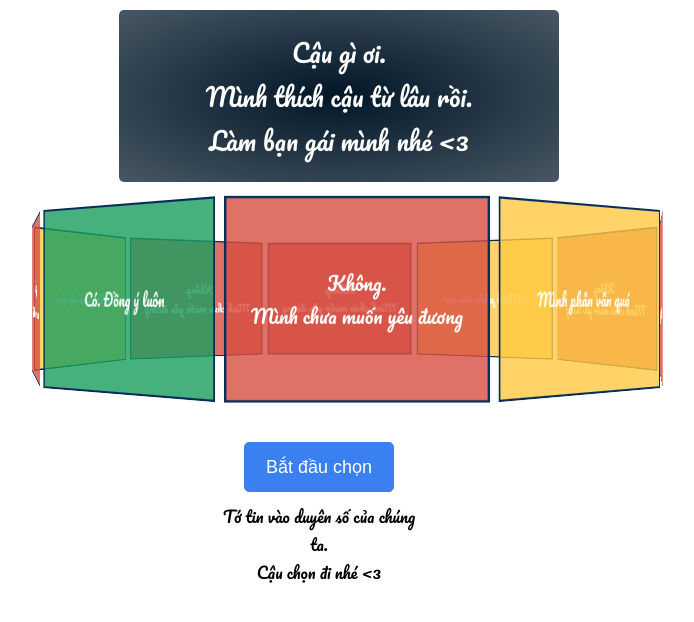
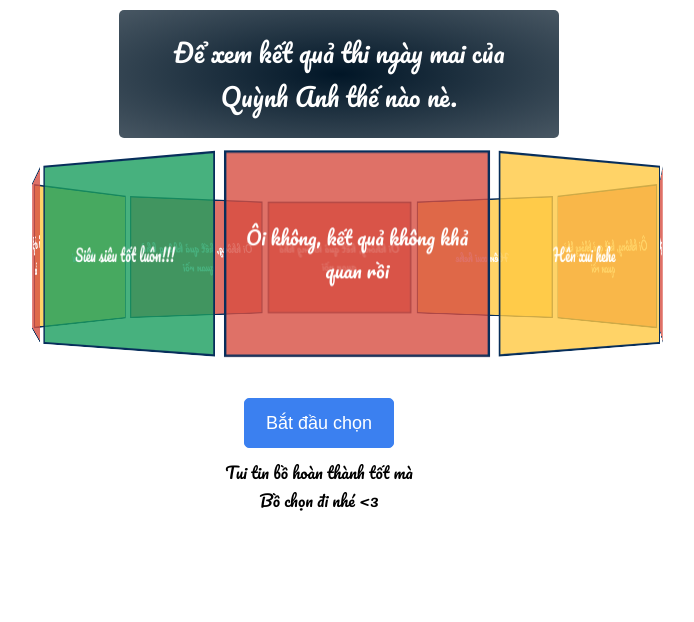
Before and after one commit to HPNChanel/Cachhackfacebook, a plain HTML site: page index.html in a window 1280 px wide. Shown: the whole page, without its empty margins (321-1015 px from the left). Drawn offline with Linux system fonts and the light colour scheme.

Commit message:
Update index.html

```diff
--- a/index.html
+++ b/index.html
@@ -95,18 +95,18 @@
         // }
 
         var carouselData = {
-            description: "Cậu gì ơi. <br/>Mình thích cậu từ lâu rồi. <br/>Làm bạn gái mình nhé <3 ",
+            description: "Để xem kết quả thi ngày mai của Quỳnh Anh thế nào nè.  ",
             items: [
-                { color: "rgba(216, 78, 66, 0.8)", content: "Không. <br/>Mình chưa muốn yêu đương", isTroll: false, text: "Cậu ơi! Đợi chút, chưa xong mà "},
-                { color: "rgba(284, 201, 65, 0.8)", content: "Mình phân vân quá", isTroll: false, text: "Phân vân gì nữa. Đồng ý luôn nhá"},
-                { color: "rgba(216, 78, 66, 0.8)", content: "Không. <br/>Mình chưa muốn yêu đương", isTroll: false, text: "Cậu ơi! Đợi chút, chưa xong mà "},
-                { color: "rgba(216, 78, 66, 0.8)", content: "Không. <br/>Mình chưa muốn yêu đương", isTroll: false, text: "Cậu ơi! Đợi chút, chưa xong mà "},
-                { color: "rgba(284, 201, 65, 0.8)", content: "Mình phân vân quá", isTroll: false, text: "Phân vân gì nữa. Đồng ý luôn nhá"},
-                { color: "rgba(216, 78, 66, 0.8)", content: "Không. <br/>Mình chưa muốn yêu đương", isTroll: false, text: "Cậu ơi! Đợi chút, chưa xong mà "},
-                { color: "rgba(216, 78, 66, 0.8)", content: "Không. <br/>Mình chưa muốn yêu đương", isTroll: false, text: "Cậu ơi! Đợi chút, chưa xong mà "},
-                { color: "rgba(284, 201, 65, 0.8)", content: "Mình phân vân quá", isTroll: false, text: "Phân vân gì nữa. Đồng ý luôn nhá"},
-                { color: "rgba(216, 78, 66, 0.8)", content: "Không. <br/>Mình chưa muốn yêu đương", isTroll: false, text: "Cậu ơi! Đợi chút, chưa xong mà "},
-                { color: "rgba(25, 158, 94, 0.8)", content: "Có. Đồng ý luôn", isTroll: true, text: "Cảm ơn cậu. Tối nay bọn mình đi xem phim nha :))"}
+                { color: "rgba(216, 78, 66, 0.8)", content: "Ôi không, kết quả không khả quan rồi", isTroll: false, text: "Quỳnh Anh ơi! Chưa xong mà. Đợi mấy giây nữa nè"},
+                { color: "rgba(284, 201, 65, 0.8)", content: "Hên xui hehe", isTroll: false, text: "Hên xui cái giề. Quay vào ô Siêu Siêu Tốt đê!!!"},
+                { color: "rgba(216, 78, 66, 0.8)", content: "Ôi không, kết quả không khả quan rồi", isTroll: false, text: "Quỳnh Anh ơi! Chưa xong mà. Đợi mấy giây nữa nè "},
+                { color: "rgba(216, 78, 66, 0.8)", content: "Ôi không, kết quả không khả quan rồi", isTroll: false, text: "Quỳnh Anh ơi! Chưa xong mà. Đợi mấy giây nữa nè "},
+                { color: "rgba(284, 201, 65, 0.8)", content: "Hên xui hehe", isTroll: false, text: "Hên xui cái giề. Quay vào ô Siêu Siêu Tốt đê!!!"},
+                { color: "rgba(216, 78, 66, 0.8)", content: "Ôi không, kết quả không khả quan rồi", isTroll: false, text: "Quỳnh Anh ơi! Chưa xong mà. Đợi mấy giây nữa nè "},
+                { color: "rgba(216, 78, 66, 0.8)", content: "Ôi không, kết quả không khả quan rồi", isTroll: false, text: "Quỳnh Anh ơi! Chưa xong mà. Đợi mấy giây nữa nè "},
+                { color: "rgba(284, 201, 65, 0.8)", content: "Hên xui", isTroll: false, text: "Hên xui cái giề. Quay vào ô Siêu Siêu Tốt đê!!!"},
+                { color: "rgba(216, 78, 66, 0.8)", content: "Ôi không, kết quả không khả quan rồi", isTroll: false, text: "QQuỳnh Anh ơi! Chưa xong mà. Đợi mấy giây nữa nè "},
+                { color: "rgba(25, 158, 94, 0.8)", content: "Siêu siêu tốt luôn!!!", isTroll: true, text: "Ôi! Idol tớ giỏi quá đi. Chúc mừng Quỳnh Anh nhé:3"}
             ]
         };
 
@@ -130,7 +130,7 @@
                     if(!items[currentItemIndex].isTroll){
                         let sleepToTroll = setTimeout(function(){
                             this.trollSpin();
-                        }.bind(this), 3000);
+                        }.bind(this), 2500);
                     }
                     clearTimeout(timeout);
                 }.bind(this) ,10000);
@@ -147,7 +147,7 @@
                     let timeout = setTimeout(function(){
                         this.printText(items[trollItemIndex].text);
                         clearTimeout(timeout);
-                    }.bind(this), 11000);
+                    }.bind(this), 4500);
                 }
 
             },
@@ -185,8 +185,8 @@
                 <div class="result">
                     <button type="button" class="rotate-button" onclick="carousel.randomSpin()">Bắt đầu chọn</button>
                     <div class="text">
-                        Tớ tin vào duyên số của chúng ta. <br/>
-                        Cậu chọn đi nhé <3
+                        Tui tin bồ hoàn thành tốt mà <br/>
+                        Bồ chọn đi nhé <3
                     </div>
                 </div>
                 `;
```
